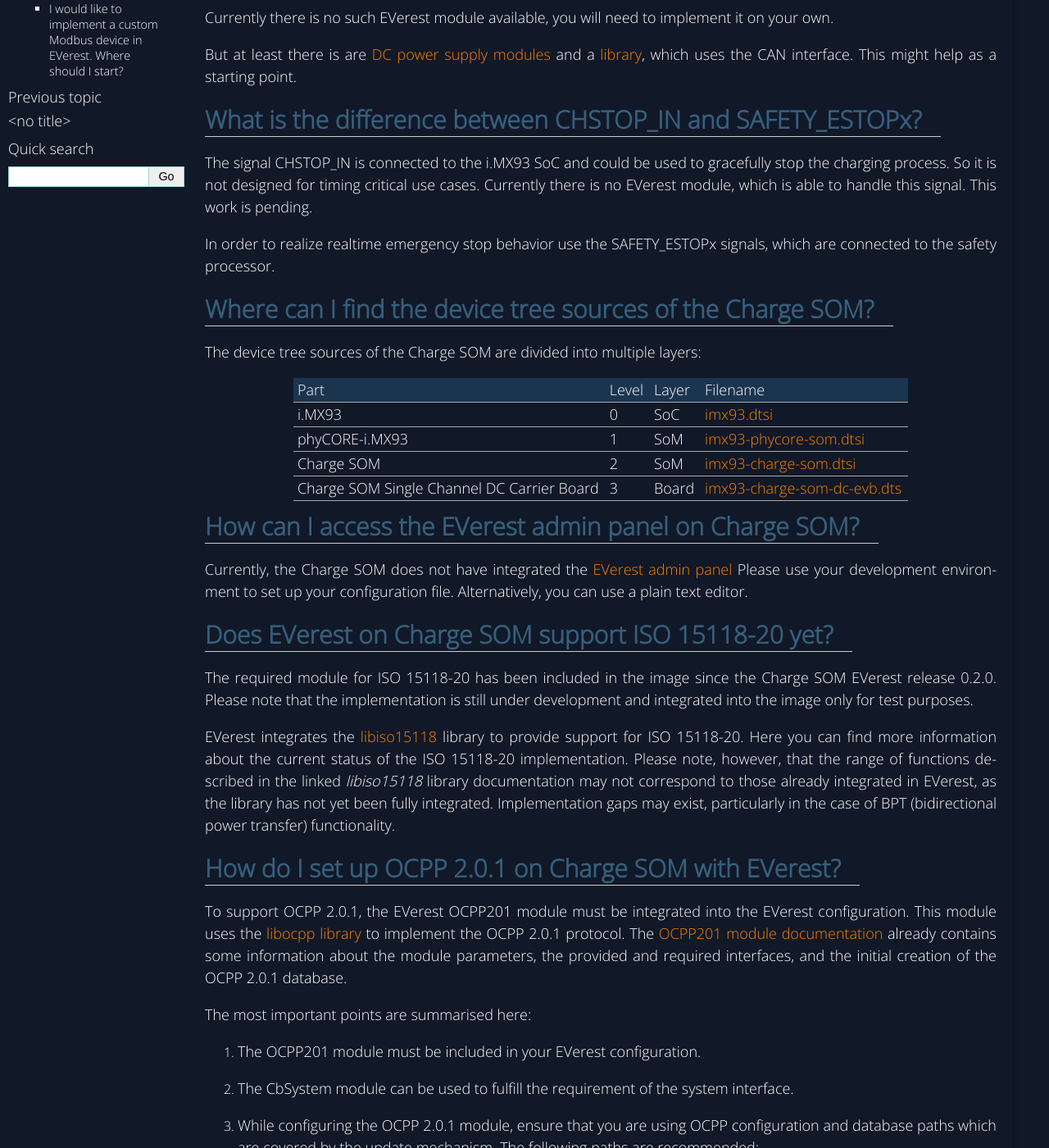
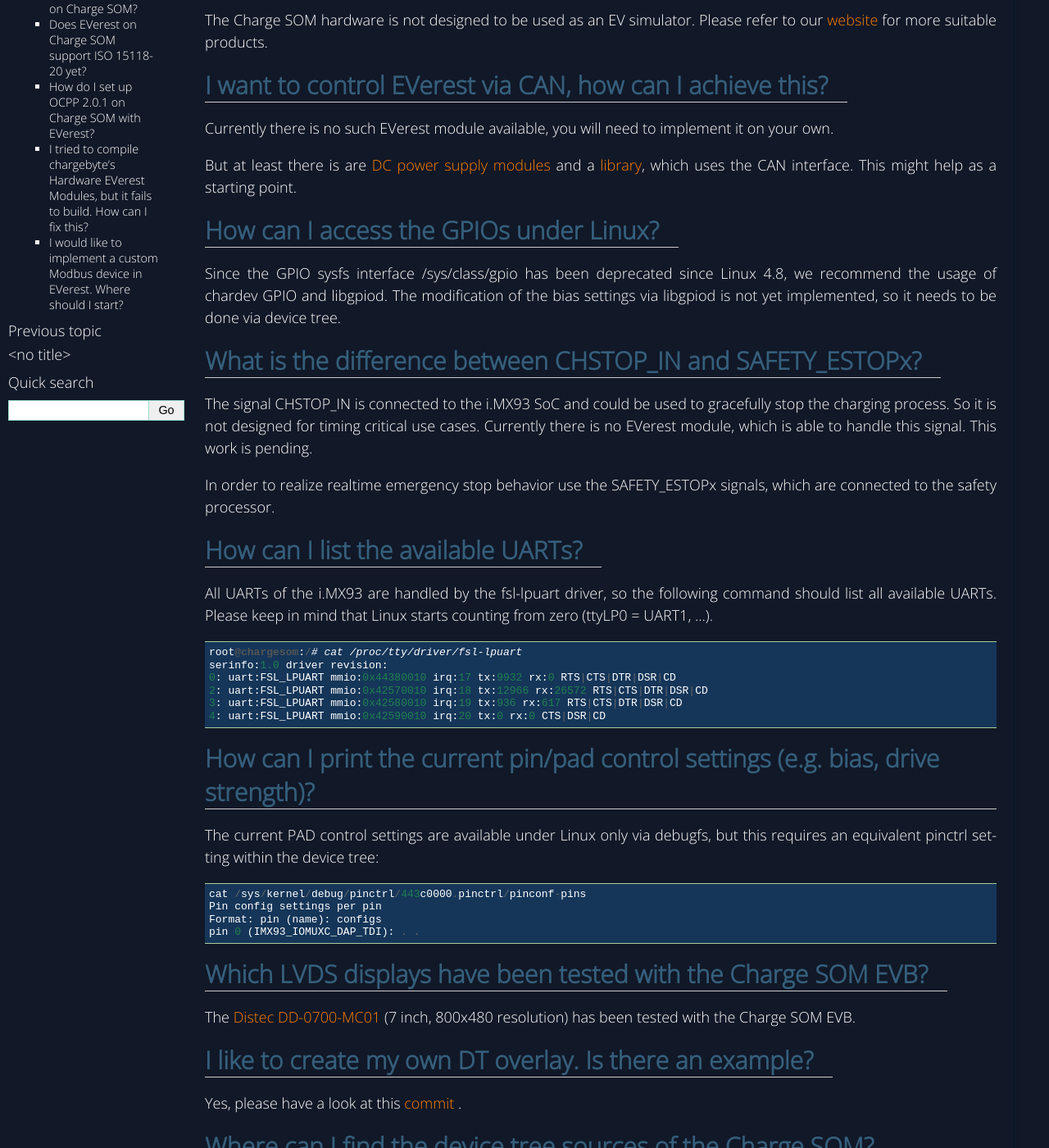
Before and after one commit to chargebyte/chargebyte-docs, a Sphinx documentation site: the page built from docs/source/troubleshooting.rst, in a window 1280 px wide and 1400 px high, scrolled down 1011 px. Shown: the whole window at 82% size. Built offline with Sphinx 7.4.7, drawn with Linux system fonts in a browser that asks for light colours; some of the changed text lies outside the part shown.

Commit message:
Troubleshooting: Add more recent FAQs
Signed-off-by: Stefan Wahren <stefan.wahren@chargebyte.com>

```diff
--- a/docs/source/troubleshooting.rst
+++ b/docs/source/troubleshooting.rst
@@ -41,6 +41,14 @@
 which uses the CAN interface. This might help as a starting point.
 
 
+How can I access the GPIOs under Linux?
+^^^^^^^^^^^^^^^^^^^^^^^^^^^^^^^^^^^^^^^
+
+Since the GPIO sysfs interface /sys/class/gpio has been deprecated since Linux 4.8,
+we recommend the usage of chardev GPIO and libgpiod. The modification of the bias
+settings via libgpiod is not yet implemented, so it needs to be done via device tree.
+
+
 What is the difference between CHSTOP_IN and SAFETY_ESTOPx?
 ^^^^^^^^^^^^^^^^^^^^^^^^^^^^^^^^^^^^^^^^^^^^^^^^^^^^^^^^^^^
 
@@ -48,6 +56,50 @@
 for timing critical use cases. Currently there is no EVerest module, which is able to handle this signal. This work is pending.
 
 In order to realize realtime emergency stop behavior use the SAFETY_ESTOPx signals, which are connected to the safety processor.
+
+
+How can I list the available UARTs?
+^^^^^^^^^^^^^^^^^^^^^^^^^^^^^^^^^^^
+
+All UARTs of the i.MX93 are handled by the fsl-lpuart driver, so the following
+command should list all available UARTs. Please keep in mind that Linux starts
+counting from zero (ttyLP0 = UART1, ...).
+
+.. code-block::
+
+   root@chargesom:/# cat /proc/tty/driver/fsl-lpuart
+   serinfo:1.0 driver revision:
+   0: uart:FSL_LPUART mmio:0x44380010 irq:17 tx:9932 rx:0 RTS|CTS|DTR|DSR|CD
+   2: uart:FSL_LPUART mmio:0x42570010 irq:18 tx:12966 rx:26572 RTS|CTS|DTR|DSR|CD
+   3: uart:FSL_LPUART mmio:0x42580010 irq:19 tx:936 rx:617 RTS|CTS|DTR|DSR|CD
+   4: uart:FSL_LPUART mmio:0x42590010 irq:20 tx:0 rx:0 CTS|DSR|CD
+
+
+How can I print the current pin/pad control settings (e.g. bias, drive strength)?
+^^^^^^^^^^^^^^^^^^^^^^^^^^^^^^^^^^^^^^^^^^^^^^^^^^^^^^^^^^^^^^^^^^^^^^^^^^^^^^^^^
+
+The current PAD control settings are available under Linux only via debugfs,
+but this requires an equivalent pinctrl setting within the device tree:
+
+.. code-block::
+
+   cat /sys/kernel/debug/pinctrl/443c0000.pinctrl/pinconf-pins
+   Pin config settings per pin
+   Format: pin (name): configs
+   pin 0 (IMX93_IOMUXC_DAP_TDI): . .
+
+
+Which LVDS displays have been tested with the Charge SOM EVB?
+^^^^^^^^^^^^^^^^^^^^^^^^^^^^^^^^^^^^^^^^^^^^^^^^^^^^^^^^^^^^^
+
+The `Distec DD-0700-MC01 <https://www.fortec-integrated.de/en/products/tft-components/tft-displays/detail/fortec-integrated/dd-0700-mc01/>`_
+(7 inch, 800x480 resolution) has been tested with the Charge SOM EVB.
+
+
+I like to create my own DT overlay. Is there an example?
+^^^^^^^^^^^^^^^^^^^^^^^^^^^^^^^^^^^^^^^^^^^^^^^^^^^^^^^^
+
+Yes, please have a look at this `commit <https://github.com/chargebyte/linux/commit/125a587a0cf7e8d9db1fdddf9383a67c2b46d107>`_ .
 
 
 Where can I find the device tree sources of the Charge SOM?
```
